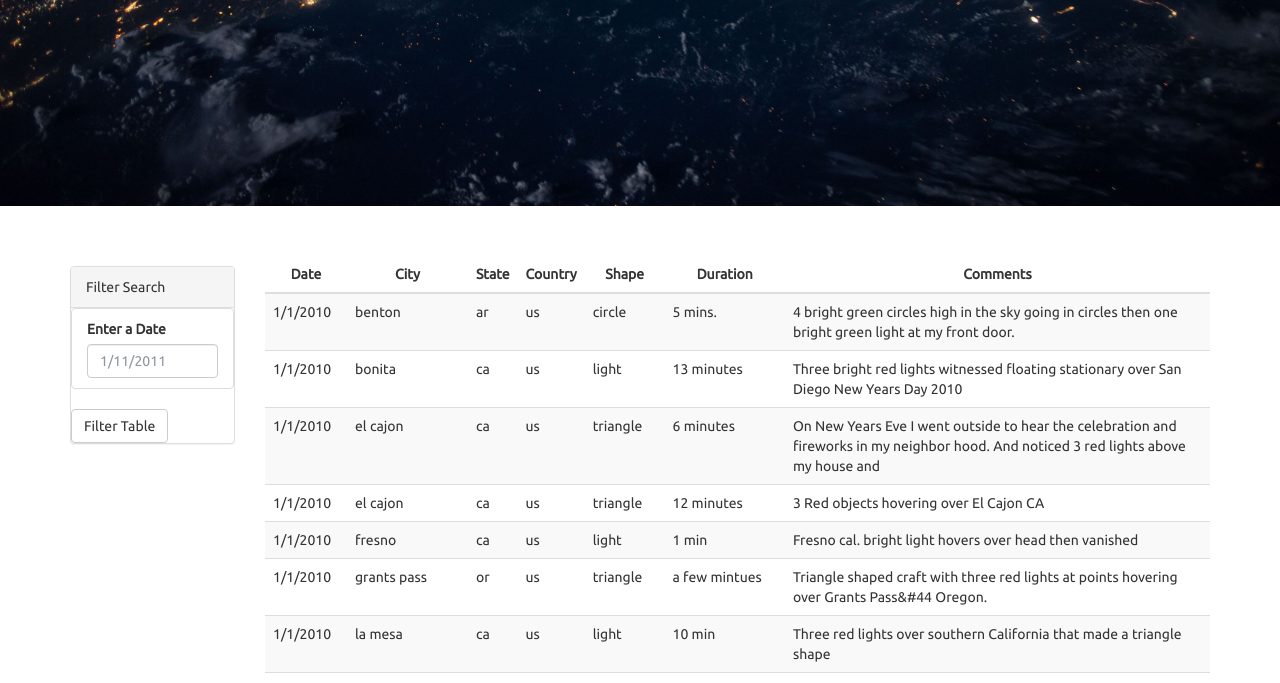
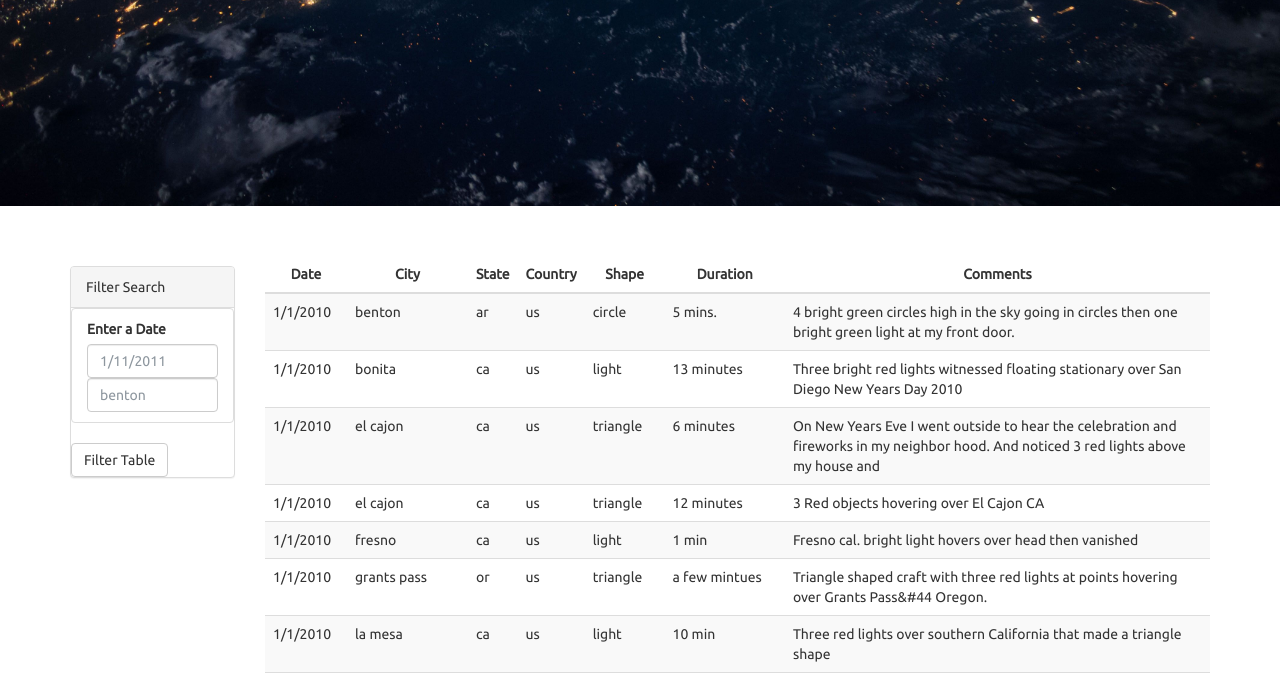
Before and after one commit to Boyder3113/Javascript_challenge, a plain HTML site: page index.html in a window 1280 px wide. Shown: the part 406-1089 px from the top of the page. Drawn offline with nearby package versions, Linux system fonts and the light colour scheme.

Commit message:
adding city field to index file

```diff
--- a/index.html
+++ b/index.html
@@ -38,8 +38,8 @@
                       <li class="filter list-group-item">
                         <label for="date">Enter a Date</label>
                         <input class="form-control" id="datetime" type="text" placeholder="1/11/2011">
-                        <!--label for="city">Enter a City</label>
-                        <input class="form-control" id="city" type="text" placeholder="benton"> -->
+                        <!--label for="city">Enter a City</label-->
+                        <input class="form-control" id="city" type="text" placeholder="benton">
                       </li>
                     </ul>
                   </div>
```
